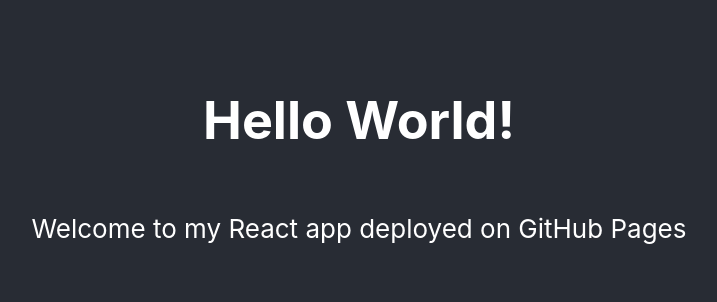
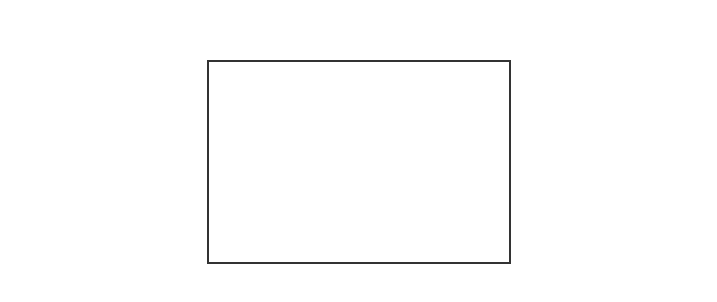
Before and after one commit to aidencullo/trueorfalse.online, a React (Create React App) app: page / in a window 1280 px wide. Shown: the part 238-540 px from the top of the page, without its empty margins (281-998 px from the left). Built offline with nearby package versions, Linux system fonts and the light colour scheme.

Commit message:
Replace home screen with blank box outline

```diff
--- a/src/App.css
+++ b/src/App.css
@@ -1,38 +1,16 @@
 .App {
   text-align: center;
+  display: flex;
+  justify-content: center;
+  align-items: center;
+  min-height: 100vh;
+  margin: 0;
+  padding: 0;
 }
 
-.App-logo {
-  height: 40vmin;
-  pointer-events: none;
+.box {
+  width: 300px;
+  height: 200px;
+  border: 2px solid #333;
+  background-color: white;
 }
-
-@media (prefers-reduced-motion: no-preference) {
-  .App-logo {
-    animation: App-logo-spin infinite 20s linear;
-  }
-}
-
-.App-header {
-  background-color: #282c34;
-  min-height: 100vh;
-  display: flex;
-  flex-direction: column;
-  align-items: center;
-  justify-content: center;
-  font-size: calc(10px + 2vmin);
-  color: white;
-}
-
-.App-link {
-  color: #61dafb;
-}
-
-@keyframes App-logo-spin {
-  from {
-    transform: rotate(0deg);
-  }
-  to {
-    transform: rotate(360deg);
-  }
-}
--- a/src/App.js
+++ b/src/App.js
@@ -3,10 +3,8 @@
 function App() {
   return (
     <div className="App">
-      <header className="App-header">
-        <h1>Hello World!</h1>
-        <p>Welcome to my React app deployed on GitHub Pages</p>
-      </header>
+      <div className="box">
+      </div>
     </div>
   );
 }
```
